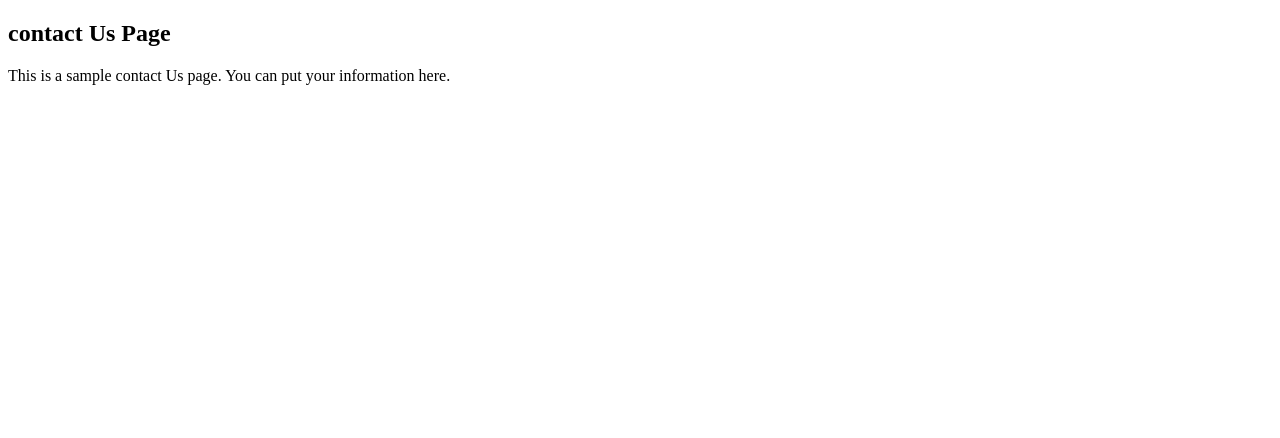
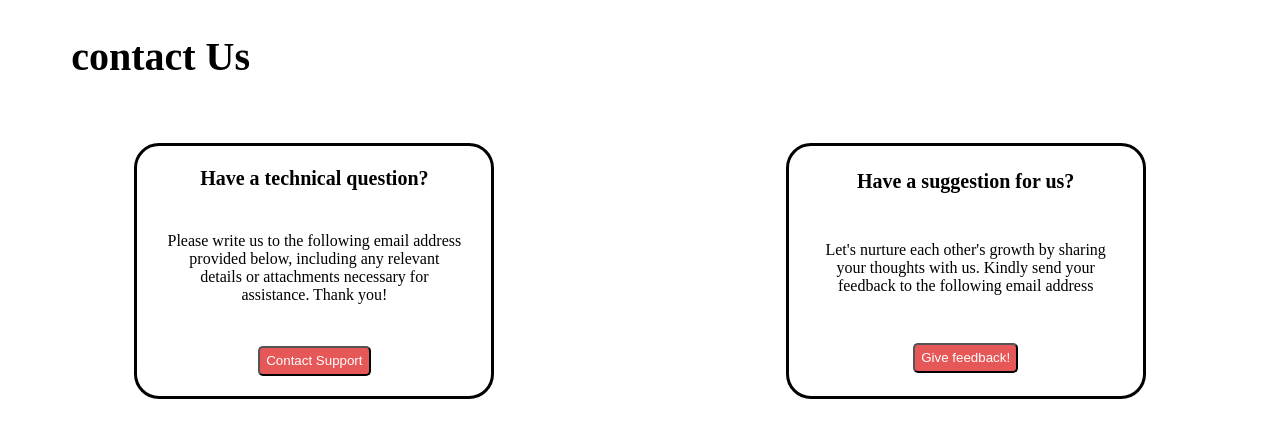
Before and after one commit to jupakulasanjay/AnemiaPrediction, a Flask app: page /contactUs in a window 1280 px wide. Shown: the top 438 px of the page. Run offline with Flask 3, Linux system fonts and the light colour scheme.

Commit message:
Contact us page

```diff
--- a/templates/contactUs.html
+++ b/templates/contactUs.html
@@ -4,12 +4,65 @@
 <head>
     <meta charset="UTF-8">
     <meta name="viewport" content="width=device-width, initial-scale=1.0">
-    <title>contact Us Page</title>
+    <title>Contact Us</title>
+
+    <style>
+        .heading-section {
+            padding-left: 5%;
+            font-size: 40px;
+        }
+
+        .details-conatiner {
+            display: flex;
+            flex-direction: row;
+            justify-content: space-between;
+            margin: 5% 10%;
+            margin-bottom: 1%;
+        }
+
+        .details-box {
+            display: flex;
+            border: solid;
+            background: white;
+            width: 35%;
+            border-radius: 25px;
+            height: 250px;
+            flex-direction: column;
+            justify-content: space-around;
+            align-items: center;
+        }
+
+        .email-text {
+            padding: 0px 30px;
+            text-align: center;
+        }
+
+        .email-button {
+            color: white;
+            background: #e65757;
+            height: 30px;
+            border-radius: 5px;
+        }
+    </style>
 </head>
 
 <body>
-    <h2>contact Us Page</h2>
-    <p>This is a sample contact Us page. You can put your information here.</p>
+    <h2 class="heading-section">contact Us</h2>
+    <div class="details-conatiner">
+        <div class="details-box">
+            <div><strong style="font-size: 20px;">Have a technical question?</strong></div>
+            <div class="email-text">Please write us to the following email address provided below, including any
+                relevant details or
+                attachments necessary for assistance. Thank you!</div>
+            <button class="email-button" onclick="openEmailComposerSupport()">Contact Support</button>
+        </div>
+        <div class="details-box">
+            <div><strong style="font-size: 20px;">Have a suggestion for us?</strong></div>
+            <div class="email-text">Let's nurture each other's growth by sharing your thoughts with us. Kindly send your
+                feedback to the following email address</div>
+            <button class="email-button" onclick="openEmailComposerFeedback()">Give feedback!</button>
+        </div>
+    </div>
 </body>
 
 </html>
```
Also changed, not shown: templates/index.html (+16 -0 lines).
